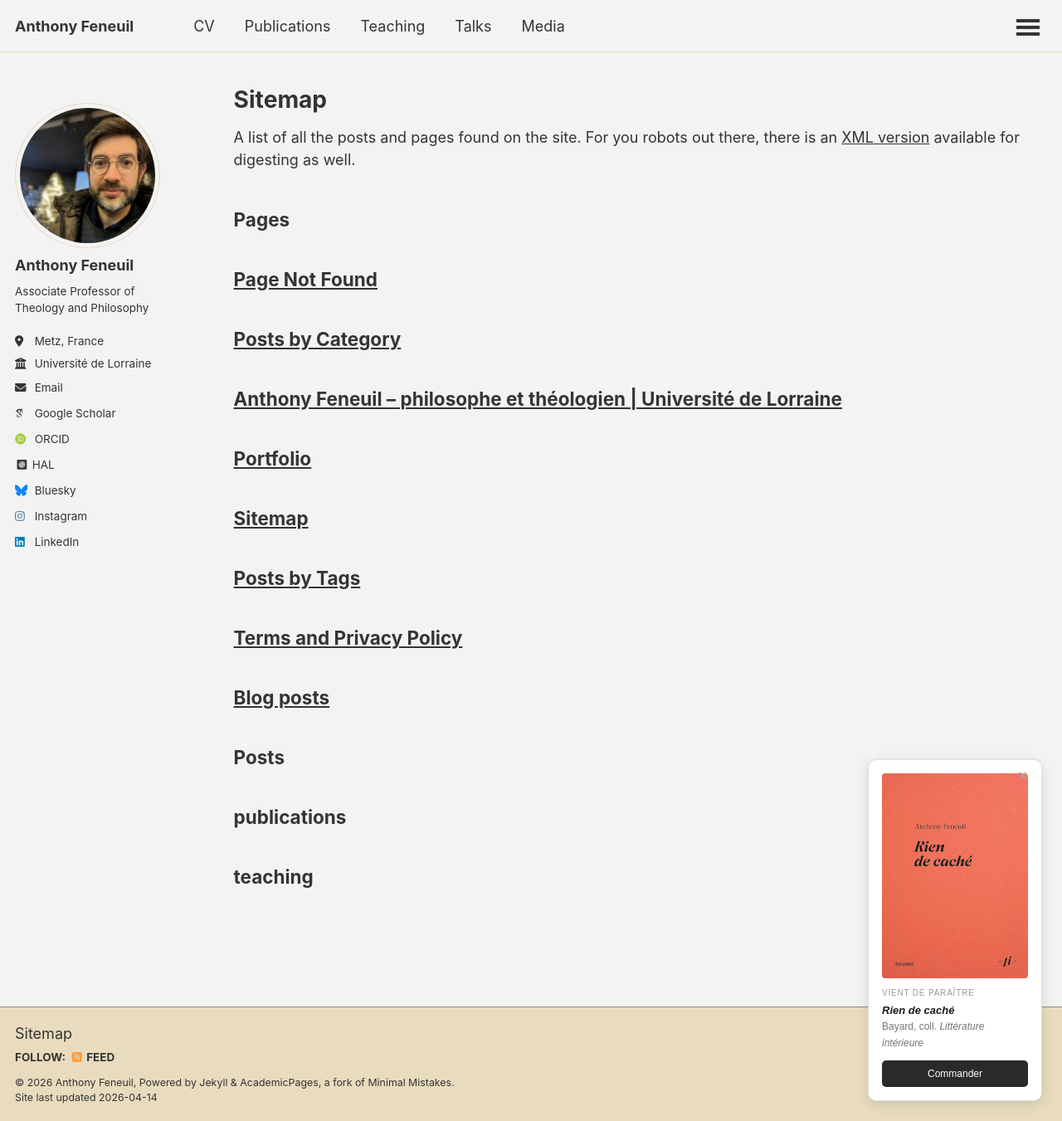
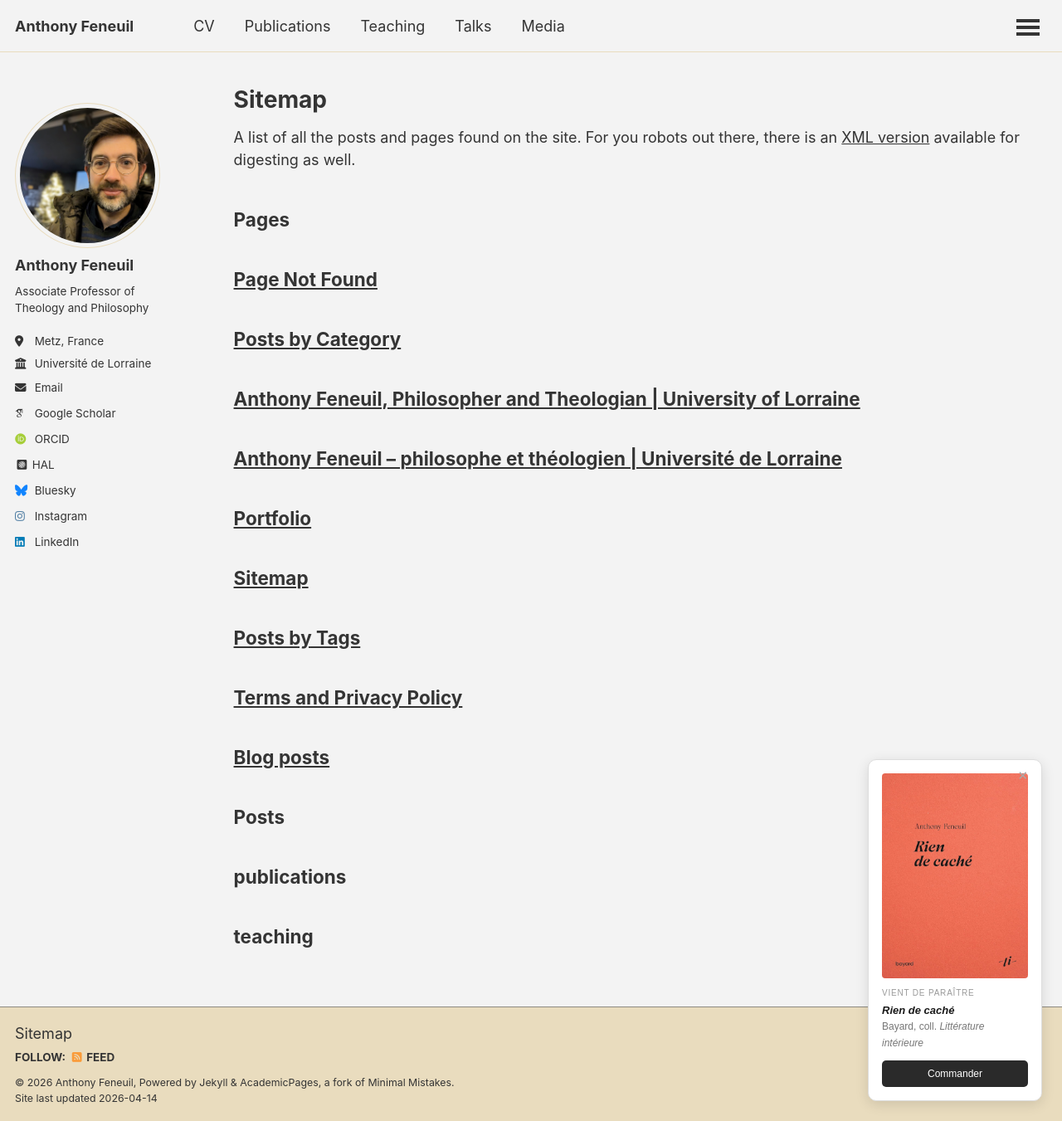
Before and after one commit to anfnl/anfnl.github.io, a Jekyll site: the page built from _pages/sitemap.md, in a window 1280 px wide and 1351 px high. Shown: the whole window at 83% size. Built offline with Jekyll 4.4.1, drawn with Linux system fonts in a browser that asks for light colours; some web fonts are replaced; a script that is not in the unit is left out.

Commit message:
Update index.md

```diff
--- a/en/index.md
+++ b/en/index.md
@@ -1,6 +1,6 @@
 ---
 permalink: /en/
-title: ""
+title: "Anthony Feneuil, Philosopher and Theologian | University of Lorraine"
 layout: single
 description: "Academic website of Anthony Feneuil, Associate Professor in theology and philosophy at the University of Lorraine and member of the Institut Universitaire de France."
 author_profile: true
```
